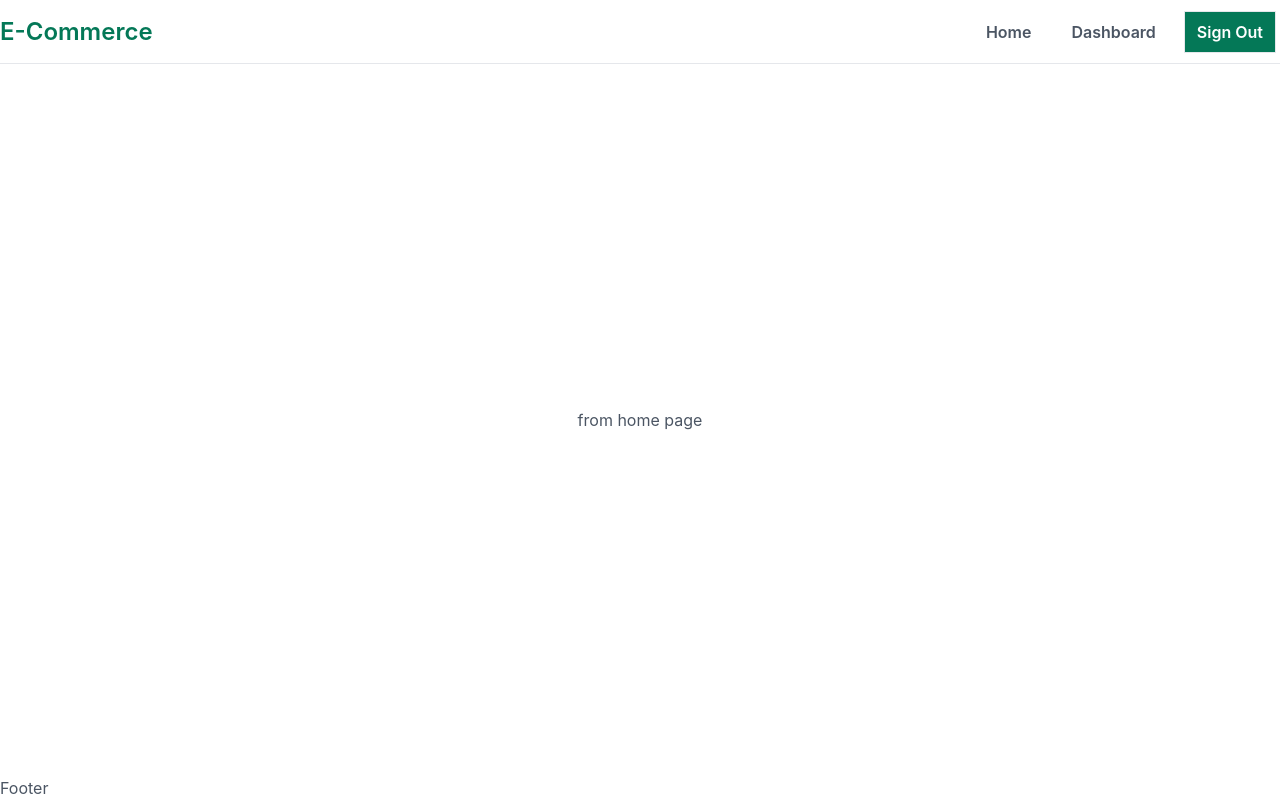
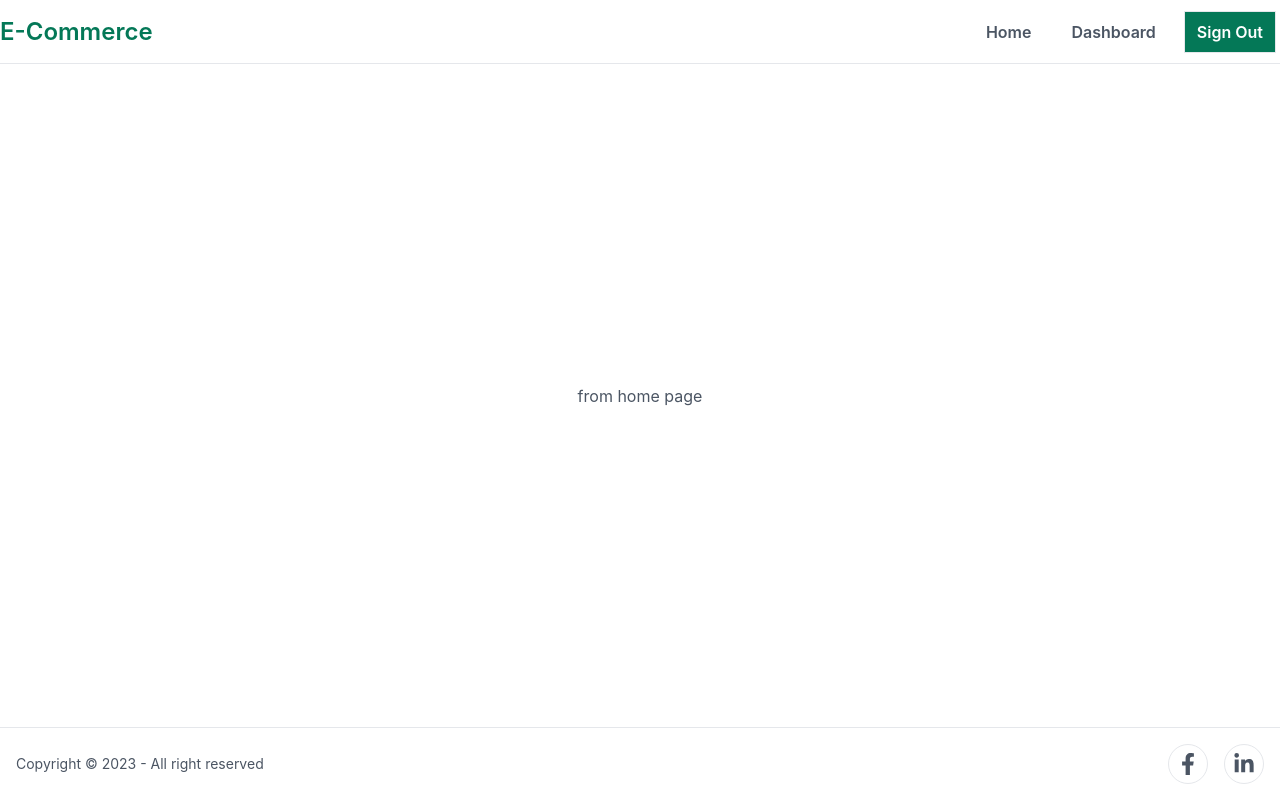
Before and after one commit to Murad501/e-commerce-admin, a React (Create React App) app: page / in a window 1280 px wide. Built offline with nearby package versions, Linux system fonts and the light colour scheme; no server answers; sample sign-in values are in the browser's storage.

Commit message:
navbar and footer have been added

```diff
--- a/src/Components/Footer.js
+++ b/src/Components/Footer.js
@@ -1,11 +1,31 @@
-import React from 'react';
+import React, { useContext } from "react";
+import { FaFacebookF, FaLinkedinIn } from "react-icons/fa";
+import { userProvider } from "../Context/UserContext";
 
 const Footer = () => {
-    return (
-        <div>
-            Footer
-        </div>
-    );
+  const { user } = useContext(userProvider)
+  console.log(user)
+  return (
+    <>
+      {user ? (
+        <footer className="footer items-center p-4 border-t">
+          <div className="items-center grid-flow-col">
+            <p>Copyright © 2023 - All right reserved</p>
+          </div>
+          <div className="grid-flow-col gap-4 md:place-self-center md:justify-self-end">
+            <span className="w-10 h-10 border p-2 rounded-full">
+              <FaFacebookF className="w-full h-full"></FaFacebookF>
+            </span>
+            <span className="w-10 h-10 border p-2 rounded-full">
+              <FaLinkedinIn className="w-full h-full"></FaLinkedinIn>
+            </span>
+          </div>
+        </footer>
+      ) : (
+        ""
+      )}
+    </>
+  );
 };
 
 export default Footer;
--- a/src/Pages/Login/Login.js
+++ b/src/Pages/Login/Login.js
@@ -38,7 +38,7 @@ const Login = () => {
         <h1 className="mb-5 text-center font-bold text-3xl">Login</h1>
         <div className="text-center mb-5">
           <p>admin-email: murad@gmail.com</p>
-          <p>pass: 123123</p>
+          <p>pass: Murad@12345</p>
         </div>
         {firebaseError && (
           <p className="text-center text-red-600 my-2">{firebaseError}</p>
```
